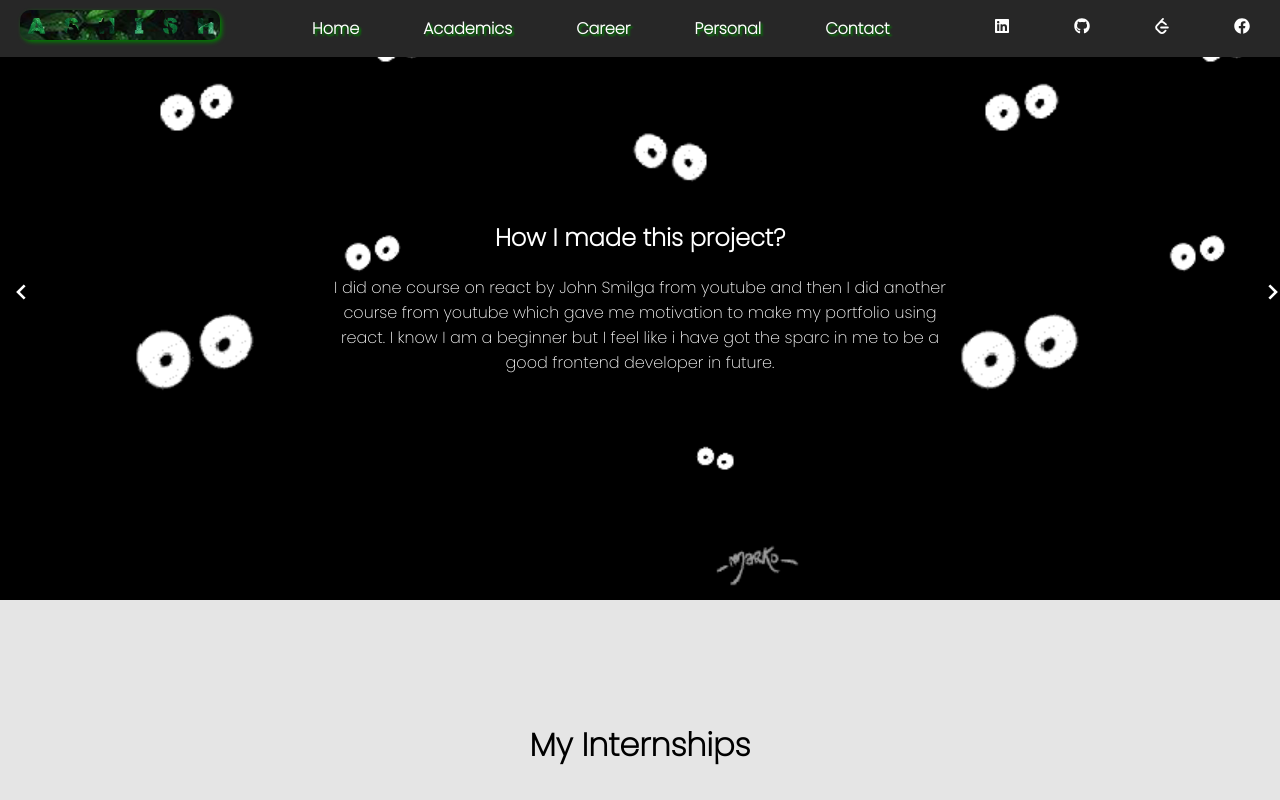
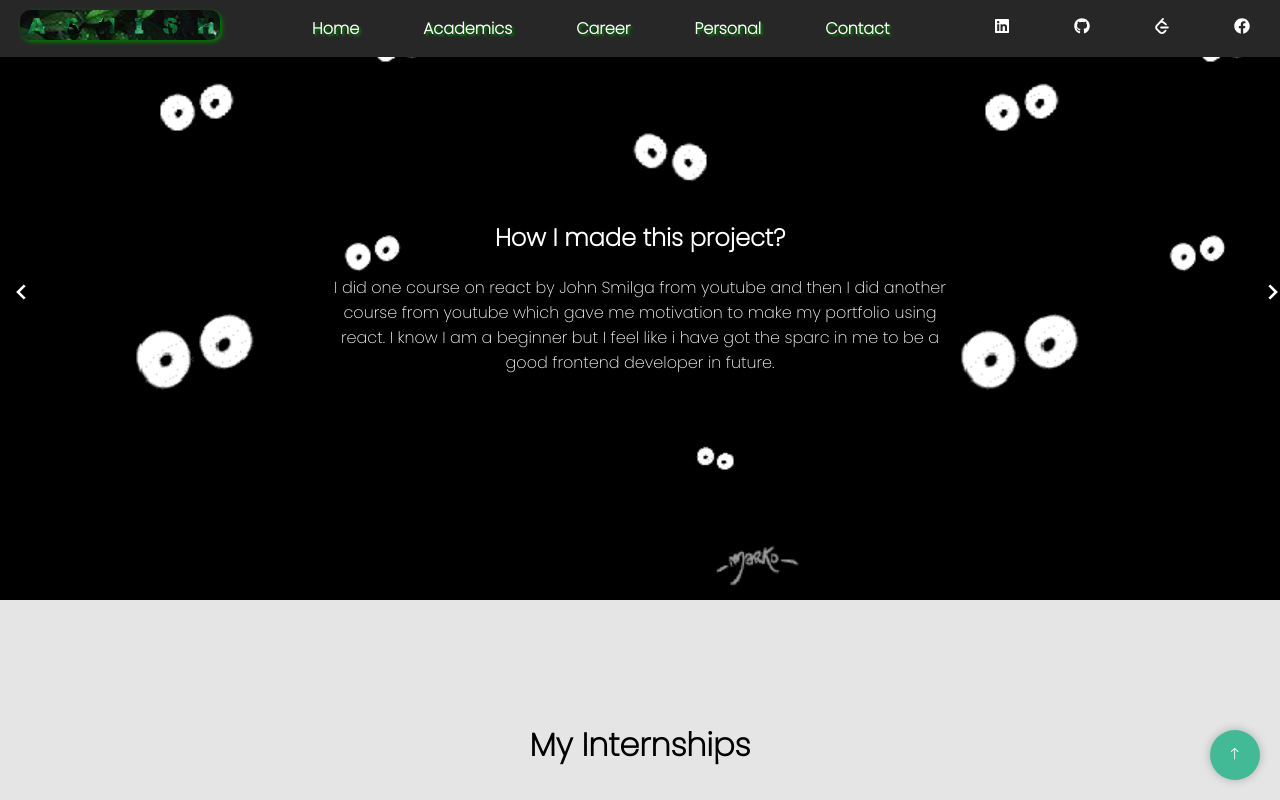
Before and after one commit to ashish12345bisht/my-portfolio, a React (Create React App) app: page / in a window 1280 px wide. Shown: the top 800 px of the page. Built offline with nearby package versions, Linux system fonts and the light colour scheme; the HTML template or start-up script is replaced by a standard one.

Commit message:
scroll up button added

```diff
--- a/package.json
+++ b/package.json
@@ -9,6 +9,7 @@
     "react": "^17.0.2",
     "react-dom": "^17.0.2",
     "react-icons": "^4.3.1",
+    "react-router-dom": "^6.0.2",
     "react-scripts": "4.0.3",
     "web-vitals": "^1.1.2"
   },
--- a/src/App.css
+++ b/src/App.css
@@ -13,3 +13,23 @@
   from { transform: rotateX(0deg) rotateY(0deg) rotateZ(0deg); }
   to { transform: rotateX(-360deg) rotateY(-360deg) rotateZ(-360deg); }
 }
+.scrollButton{
+  position: fixed;
+  right: 20px;
+  bottom: 20px;
+  width: 50px;
+  height: 50px;
+  border-radius: 50%;
+  background-color: #42ba96;
+  box-shadow: 0 0 10px rgba(0, 0, 0, 0.25);
+  color: #fff;
+  outline: none;
+  border: none;
+  cursor: pointer;
+  z-index: 3;
+}
+.scrollButton:hover{
+  background-color: #fff;
+  color: #42ba96;
+  transition: all 0.5s;
+}
--- a/src/App.js
+++ b/src/App.js
@@ -7,6 +7,7 @@ import Homepage from './Homepage';
 import Academics from './Academics';
 import Personal from './Personal';
 import Contact from './Contact';
+import Scrollup from './Scrollup';
 
 function App() {
   const [home, setHome]=useState(true);
@@ -60,6 +61,7 @@ function App() {
       {career && <Career/>}
       {personal && <Personal/>}
       {contact && <Contact/>}
+      <Scrollup/>
       <Footer setValue={setValue}/>
     </>
   );
--- /dev/null
+++ b/src/Scrollup.js
@@ -0,0 +1,17 @@
+import React from 'react'
+import {BsArrowUp} from 'react-icons/bs'
+
+function Scrollup() {
+    const scrollUp=()=>{
+        window.scrollTo({
+            top: 0,
+            left: 0,
+            behavior: "smooth"
+        });
+    }
+    return (
+        <button className="scrollButton" onClick={scrollUp}><BsArrowUp/></button>
+    )
+}
+
+export default Scrollup
```
Also changed, not shown: 1 other file (tests, documents, lock files or other folders).
